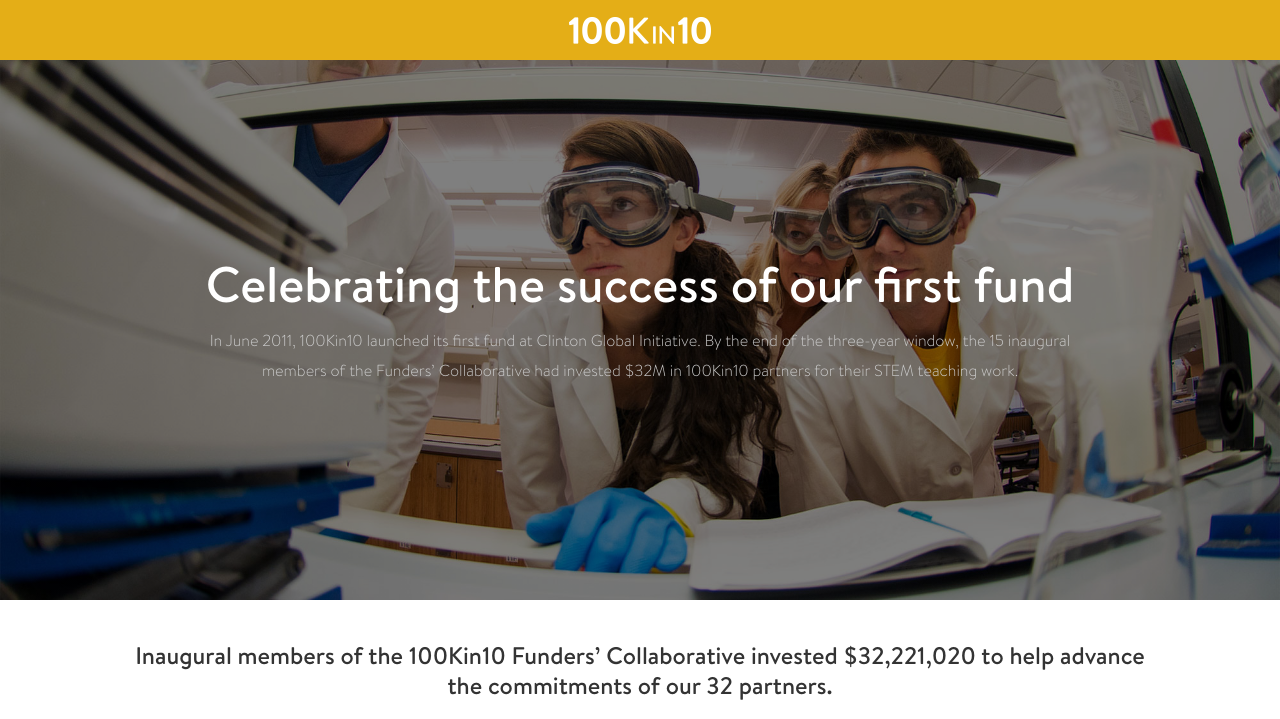
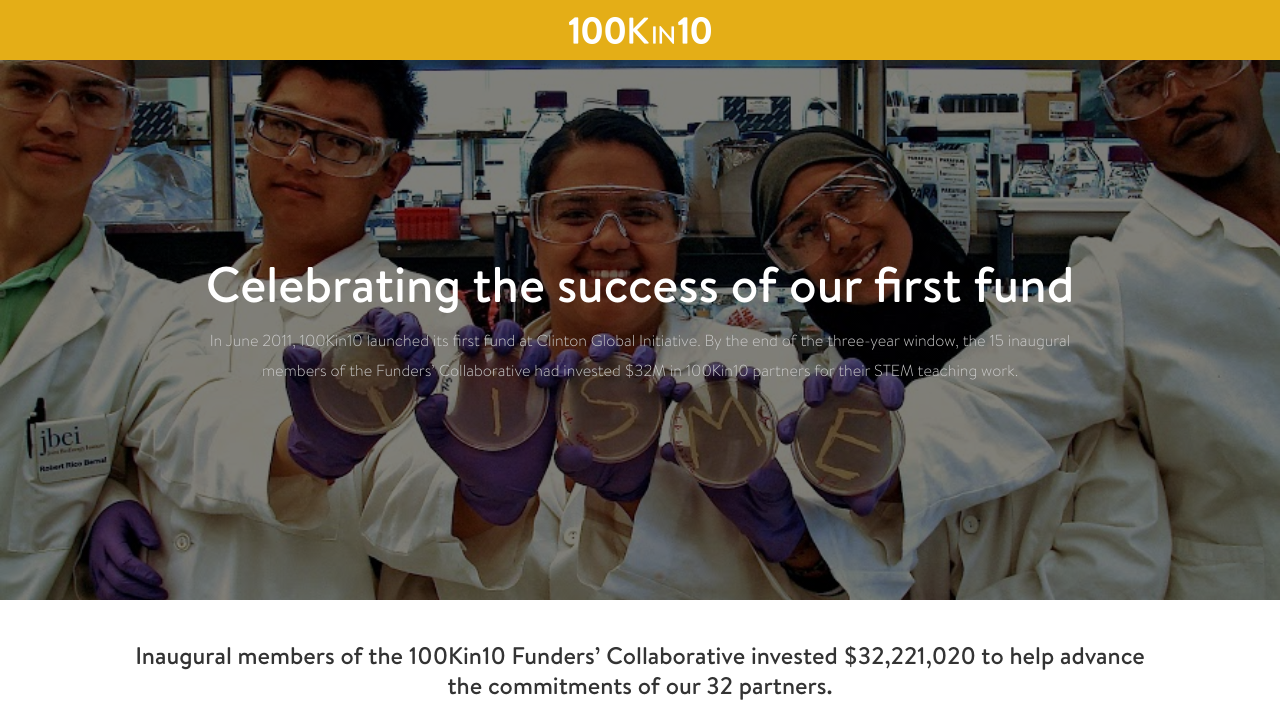
Before and after one commit to mynameisjosh/fund-1-landing-page, a plain HTML site: page index.html in a window 1280 px wide. Shown: the top 719 px of the page. Drawn offline with nearby package versions, Linux system fonts and the light colour scheme.

Commit message:
updated hero image

```diff
--- a/css/100kin10-fund-1.webflow.css
+++ b/css/100kin10-fund-1.webflow.css
@@ -65,9 +65,9 @@ h5 {
   padding-right: 15%;
   padding-left: 15%;
   background-color: #333;
-  background-image: -webkit-linear-gradient(270deg, rgba(0, 0, 0, .5), rgba(0, 0, 0, .5)), url('../images/100kin10-Chemistry-Hood.jpg');
-  background-image: linear-gradient(180deg, rgba(0, 0, 0, .5), rgba(0, 0, 0, .5)), url('../images/100kin10-Chemistry-Hood.jpg');
-  background-position: 0px 0px, 50% 50%;
+  background-image: -webkit-linear-gradient(270deg, rgba(0, 0, 0, .5), rgba(0, 0, 0, .5)), url('../images/59_Lenahan7 - JBEI - wht balance adjusted.jpg');
+  background-image: linear-gradient(180deg, rgba(0, 0, 0, .5), rgba(0, 0, 0, .5)), url('../images/59_Lenahan7 - JBEI - wht balance adjusted.jpg');
+  background-position: 0px 0px, 50% -100px;
   background-size: auto, cover;
   background-repeat: repeat, repeat-x;
 }
--- a/index.html
+++ b/index.html
@@ -1,5 +1,7 @@
 <!DOCTYPE html>
-<html>
+<!-- This site was created in Webflow. http://www.webflow.com-->
+<!-- Last Published: Wed May 11 2016 18:24:52 GMT+0000 (UTC) -->
+<html data-wf-site="5722797e889e8a6068de42ab" data-wf-page="5730c952f586648f39fb9de0">
 <head>
   <meta charset="utf-8">
   <title>100Kin10 funders invested $32,221,020 in STEM education</title>
```
Also changed, not shown: images/100kin10-Chemistry-Hood.jpg (deleted), images/59_Lenahan7 - JBEI - wht balance adjusted.jpg (added).
